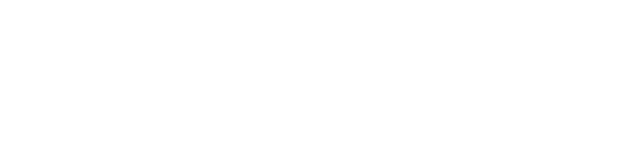
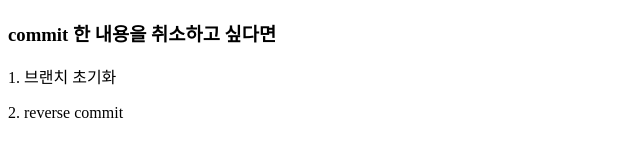
Before and after one commit to Jiyoungb7/basic_projrct, a plain HTML site: page basic_project/view/index.html in a window 1280 px wide. Shown: the whole page, without its empty margins (0-640 px from the left). Drawn offline with Linux system fonts and the light colour scheme.

Commit message:
commit 한 내용을 취소하고 싶다면1

```diff
--- a/basic_project/view/index.html
+++ b/basic_project/view/index.html
@@ -5,5 +5,8 @@
     <title>Title</title>
 </head>
 <body>
+<h3>commit 한 내용을 취소하고 싶다면</h3>
+<p>1. 브랜치 초기화</p>
+<p>2. reverse commit</p>
 </body>
 </html>
```
